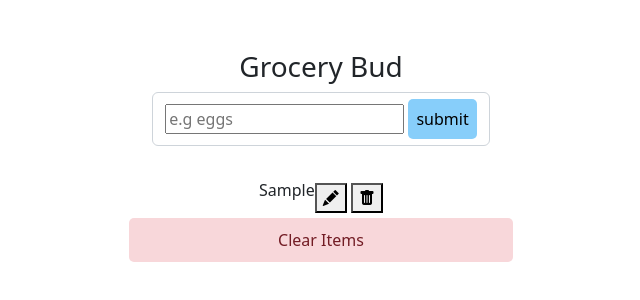
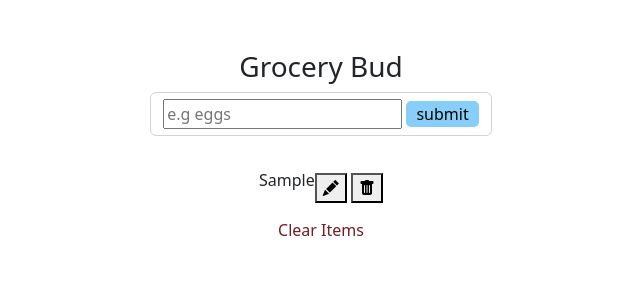
Before and after one commit to Carol254/groceryBudList, a plain HTML site: page index.html in a window 1280 px wide. Both pictures are taken after typing "Sample" into the empty fields and a click on the button "Submit". Shown: the whole page, without its empty margins (319-959 px from the left). Drawn offline with nearby package versions, Linux system fonts and the light colour scheme.

Commit message:
smart moves

```diff
--- a/index.html
+++ b/index.html
@@ -5,6 +5,8 @@
     <meta name="viewport" content="width=device-width, initial-scale=1.0">
     <link href="https://cdn.jsdelivr.net/npm/bootstrap@5.2.3/dist/css/bootstrap.min.css" rel="stylesheet" integrity="sha384-rbsA2VBKQhggwzxH7pPCaAqO46MgnOM80zW1RWuH61DGLwZJEdK2Kadq2F9CUG65" crossorigin="anonymous">
     <link rel="stylesheet" href="https://cdn.jsdelivr.net/npm/bootstrap-icons@1.5.0/font/bootstrap-icons.css"/>
+    <link rel="preconnect" href="https://fonts.googleapis.com">
+    <link rel="preconnect" href="https://fonts.gstatic.com" crossorigin>
     <link rel="stylesheet" href="styles.css">
     <title>Carol's shopping List</title>
 </head>
--- a/styles.css
+++ b/styles.css
@@ -29,7 +29,7 @@
 }
 .clear-btn{
     color: #721c24;
-    background-color: #f8d7da;
+    background-color: #fff;
     border: none;
     outline: none;
     border-radius: 5px;
@@ -42,6 +42,8 @@
     border: none;
     outline: none;
     border-radius: 5px;
-    padding: 8px;
+    padding-left: 10px;
+    padding-right: 10px;
+    margin: 0;
 
 }
```
